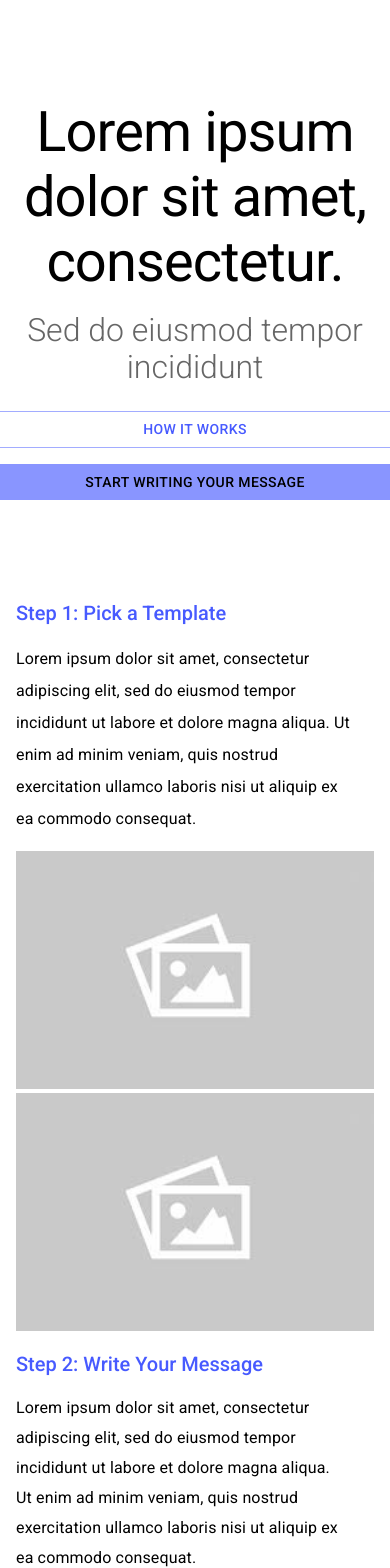
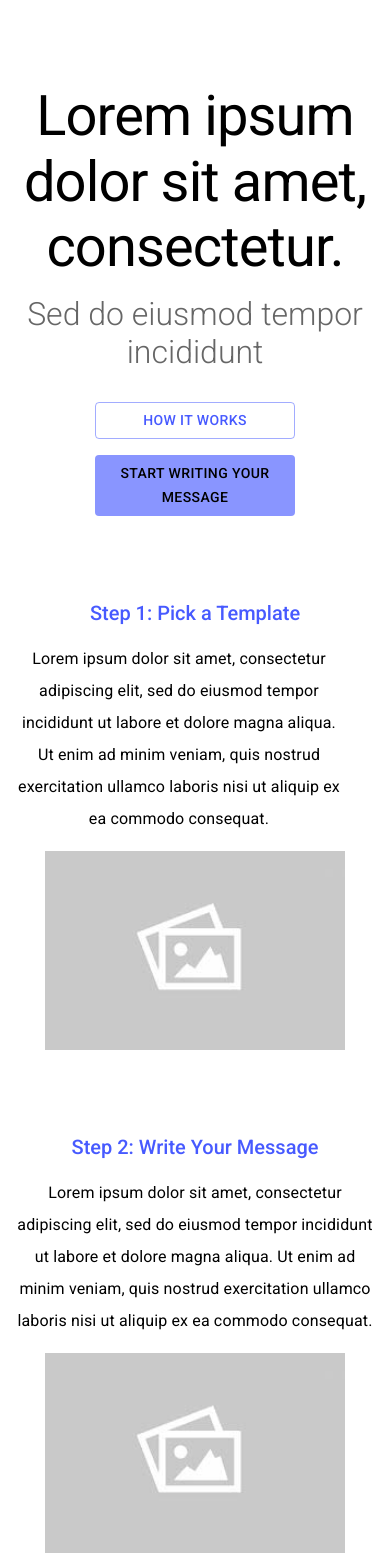
Before and after one commit to ally-petitt/custom-pages, a React (Create React App) app: page /home in a window 390 px wide. Shown: the top 1568 px of the page. Built offline with nearby package versions, Linux system fonts and the light colour scheme; no server answers.

Commit message:
made responsive

```diff
--- a/src/components/Home/Home.js
+++ b/src/components/Home/Home.js
@@ -35,7 +35,7 @@ function Home() {
         <Typography variant="h3" mt={2} sx={{ color: "text.secondary", fontWeight: 300, marginBottom: "15px" }}>
          Sed do eiusmod tempor incididunt
         </Typography>
-        <Stack spacing={2} sx={{ width: "400px", marginTop: "10px" }}>
+        <Stack spacing={2} mt={2} width={{ xs: "200px", sm: "300px", m: "400px"}}>
           <Button variant="outlined">How it works</Button>
           <Button variant="filled"sx={{ bgcolor: "var(--light-purple)" }}>
             Start Writing Your Message
@@ -46,17 +46,17 @@ function Home() {
 
       {/* Step 1 */}
       <Container>
-        <Stack direction={{ xs: "column", sm: "row"}} spacing={2} >
-          <Box>
+        <Stack direction={{ xs: "column", sm: "row"}} spacing={2} alignItems={{ xs: "center", sm:"start"}} >
+          <Box textAlign={{ xs: "center", sm: "start"}}>
             <Typography variant="h5" component="h3" color="primary" sx={{fontWeight: "500"}}>
               Step 1: Pick a Template
             </Typography>
-            <Typography variant="body1" mt={2} mr={3} lineHeight={2}
+            <Typography variant="body1" mt={2} mr={4} lineHeight={2}
             >
             Lorem ipsum dolor sit amet, consectetur adipiscing elit, sed do eiusmod tempor incididunt ut labore et dolore magna aliqua. Ut enim ad minim veniam, quis nostrud exercitation ullamco laboris nisi ut aliquip ex ea commodo consequat.
             </Typography>
           </Box>
-          <Box>
+          <Box width={{ xs: "300px", sm: '600px'}} mx={{ xs: "auto"}}>
             <img src={placeholder} alt="placeholder" style={{ width: "100%", height: "100%"}} />
           </Box>
         </Stack>
@@ -64,16 +64,16 @@ function Home() {
 
 
       {/* Step 2 */}
-      <Container>
-        <Stack direction={{ xs: "column", sm: "row"}} spacing={2} >
-          <Box>
+      <Container sx={{ marginTop: "80px", marginBottom: "40px" }}>
+        <Stack direction={{ xs: "column-reverse", sm: "row"}} spacing={2} alignItems={{ xs: "center", sm:"start"}}>
+          <Box mr={{ xs: 0, sm: 4 }} width={{ xs: "300px", sm: '600px'}}>
             <img src={placeholder} alt="placeholder" style={{ width: "100%", height: "100%"}} />
           </Box>
-          <Box>
+          <Box textAlign={{ xs: "center", sm: "end"}}>
             <Typography variant="h5" component="h3" color="primary" sx={{fontWeight: "500"}}>
               Step 2: Write Your Message
             </Typography>
-            <Typography variant="body1" sx={{ marginTop: "15px", marginRight: "35px", lineHeight: "30px" }}>
+            <Typography variant="body1" mt={2} lineHeight={2}>
             Lorem ipsum dolor sit amet, consectetur adipiscing elit, sed do eiusmod tempor incididunt ut labore et dolore magna aliqua. Ut enim ad minim veniam, quis nostrud exercitation ullamco laboris nisi ut aliquip ex ea commodo consequat.
             </Typography>
           </Box>
```
